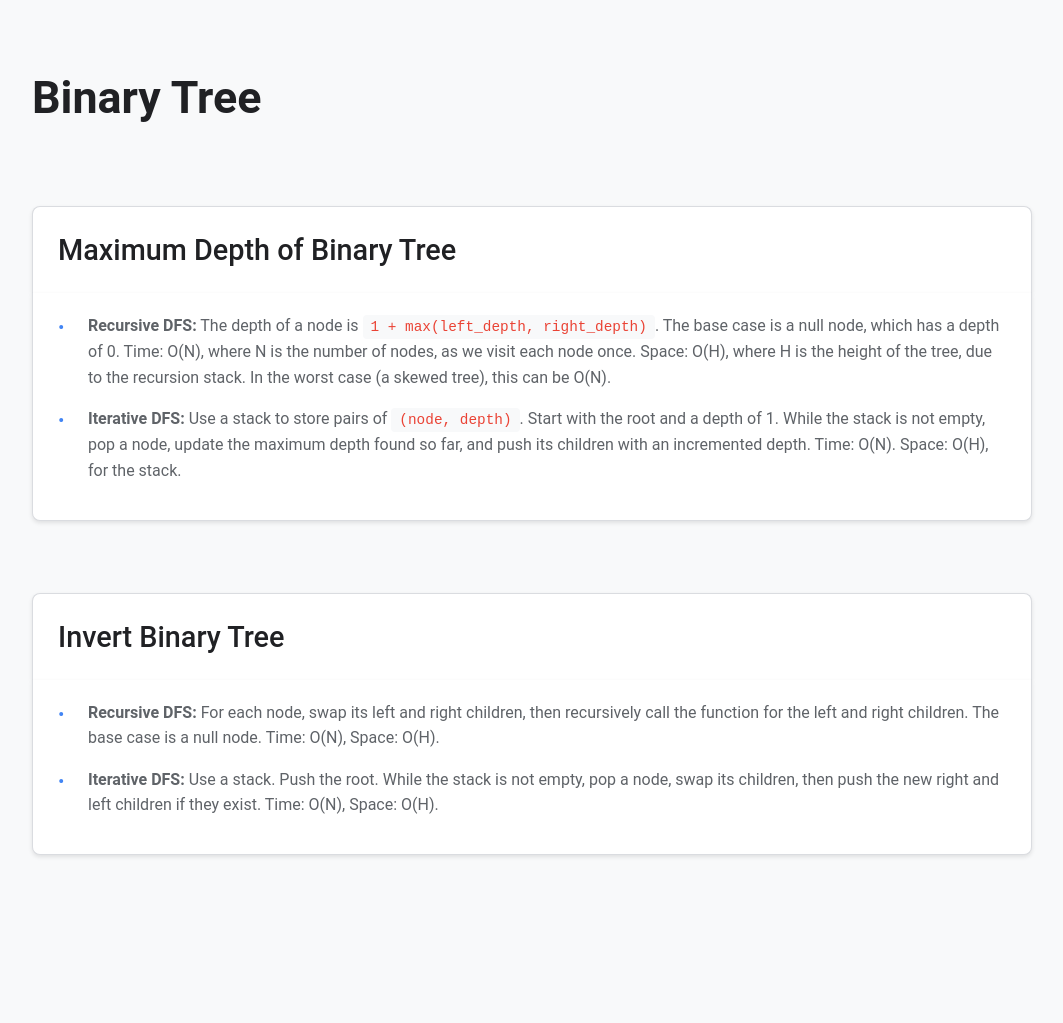
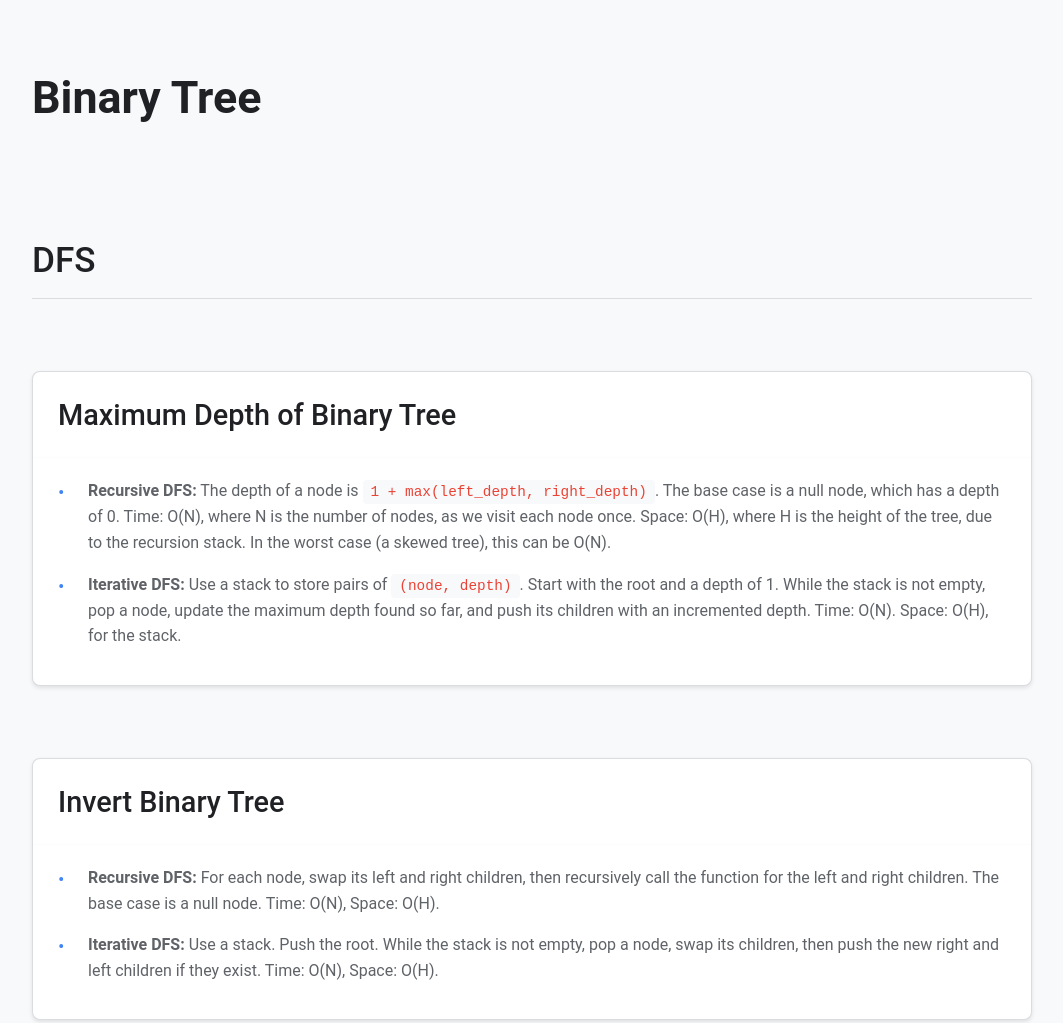
Before and after one commit to bloom256/algo_leetcode, a plain HTML site: page chapter_6_binary_tree.html in a window 1280 px wide. Shown: the whole page, without its empty margins (108-1171 px from the left). Before the commit the page ends 935 px from the top, so only its background shows below. Drawn offline with Linux system fonts and the light colour scheme.

Commit message:
subchapter \"DFS\" added to chapter "Binary Tree"

```diff
--- a/chapter_6_binary_tree.html
+++ b/chapter_6_binary_tree.html
@@ -27,6 +27,7 @@
 </head>
 <body>
 <h2 id="binary-tree">Binary Tree</h2>
+<h3 id="dfs">DFS</h3>
 <h4 id="maximum-depth-of-binary-tree">Maximum Depth of Binary Tree</h4>
 <ul>
 <li><strong>Recursive DFS:</strong> The depth of a node is
```
Also changed, not shown: 1 other file.
